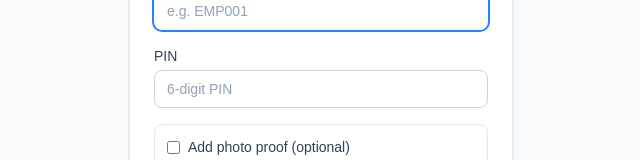
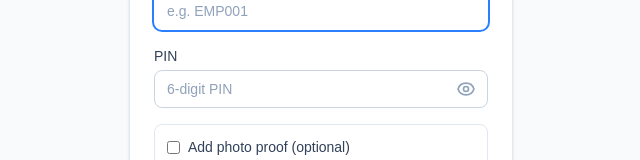
Before and after one commit to raceautoindia-official/attendance-app, a Next.js app: page /login in a window 1280 px wide. Shown: the part 347-507 px from the top of the page, without its empty margins (319-959 px from the left). Built offline with nearby package versions, Linux system fonts and the light colour scheme.

Commit message:
deploy v-7

```diff
--- a/app/(auth)/register-passkey/page.tsx
+++ b/app/(auth)/register-passkey/page.tsx
@@ -36,6 +36,7 @@ export default function RegisterPasskeyPage() {
   async function handleRegister() {
     setState('registering');
     setMessage(null);
+    let serverRpId: string | undefined;
     try {
       if (insecureContext) {
         setMessage('Passkeys require HTTPS. Open this app on https:// (or localhost) and try again.');
@@ -62,6 +63,10 @@ export default function RegisterPasskeyPage() {
         throw new Error(optJson.error ?? 'Failed to get registration options');
       }
 
+      // The domain (rp.id) the server configured the passkey for. Must match the
+      // page's hostname or the browser silently refuses to create a passkey.
+      serverRpId = (optJson.data as { rp?: { id?: string } })?.rp?.id;
+
       const credential = await startRegistration({ optionsJSON: optJson.data as Parameters<typeof startRegistration>[0]['optionsJSON'] });
 
       const verRes = await fetch('/api/auth/webauthn/register-verify', {
@@ -77,11 +82,22 @@ export default function RegisterPasskeyPage() {
       setTimeout(() => router.push(skipDest), 2000);
     } catch (err) {
       const msg = err instanceof Error ? err.message : 'Registration failed';
-      if (msg.includes('cancelled') || msg.includes('NotAllowed')) {
-        setMessage('Registration was cancelled. You can try again when ready.');
+      const host = typeof window !== 'undefined' ? window.location.hostname : '';
+      const domainMismatch = !!serverRpId && host !== serverRpId && !host.endsWith(`.${serverRpId}`);
+
+      if (domainMismatch) {
+        // The #1 real cause of "can't set passkey": server's WEBAUTHN_RP_ID does
+        // not match the site domain (e.g. left as 'localhost' in production).
+        setMessage(
+          `Passkey can't be set up: this site is configured for domain "${serverRpId}", but you are on "${host}". ` +
+          `Ask your administrator to set WEBAUTHN_RP_ID="${host}" and WEBAUTHN_ORIGIN="${window.location.origin}" on the server.`,
+        );
+        setState('error');
+      } else if (msg.includes('cancelled') || msg.includes('NotAllowed')) {
+        setMessage('Registration was cancelled or no screen lock/fingerprint is set up on this device. Set a device screen lock, then try again.');
         setState('idle');
       } else if (msg.includes('SecurityError') || msg.includes('insecure')) {
-        setMessage('Face lock registration requires HTTPS (or localhost).');
+        setMessage('Passkeys require HTTPS and a matching domain. Open the app on the real https:// address and try again.');
         setState('error');
       } else {
         setMessage(msg);
--- a/app/api/employees/route.ts
+++ b/app/api/employees/route.ts
@@ -248,6 +248,19 @@ export async function POST(request: NextRequest) {
     );
   }
 
+  // Auto-grant a PIN exemption so the new employee can sign in with their PIN
+  // and set up their passkey on first login. (Admin only hands out an ID + PIN;
+  // no separate "grant access" step needed.) Non-fatal if it fails.
+  try {
+    await query(
+      `INSERT INTO passkey_exemptions (employee_id, granted_by, reason, is_active)
+       VALUES (?, ?, ?, TRUE)`,
+      [insertId, auth.id, 'Initial setup — pending passkey enrolment'],
+    );
+  } catch (err) {
+    console.error('[employees] Failed to auto-grant initial PIN exemption:', err);
+  }
+
   await insertAuditLog({
     action: 'employee_created',
     entity: 'employee',
--- a/components/ui/Input.tsx
+++ b/components/ui/Input.tsx
@@ -1,6 +1,6 @@
 'use client';
 
-import { forwardRef, InputHTMLAttributes } from 'react';
+import { forwardRef, InputHTMLAttributes, useState } from 'react';
 import { cn } from '@/lib/cn';
 
 interface InputProps extends InputHTMLAttributes<HTMLInputElement> {
@@ -10,8 +10,12 @@ interface InputProps extends InputHTMLAttributes<HTMLInputElement> {
 }
 
 const Input = forwardRef<HTMLInputElement, InputProps>(
-  ({ label, error, helper, id, className, ...props }, ref) => {
+  ({ label, error, helper, id, className, type, ...props }, ref) => {
     const inputId = id ?? label?.toLowerCase().replace(/\s+/g, '-');
+    const isPassword = type === 'password';
+    const [revealed, setRevealed] = useState(false);
+    const effectiveType = isPassword ? (revealed ? 'text' : 'password') : type;
+
     return (
       <div className="flex flex-col gap-1">
         {label && (
@@ -22,15 +26,18 @@ const Input = forwardRef<HTMLInputElement, InputProps>(
             {label}
           </label>
         )}
+        <div className="relative">
           <input
             ref={ref}
             id={inputId}
+            type={effectiveType}
             className={cn(
               'block w-full rounded-lg border px-3 py-2 text-sm',
               'bg-white text-slate-900 placeholder-slate-400',
               'dark:bg-slate-800 dark:text-slate-100 dark:placeholder-slate-500',
               'focus:outline-none focus:ring-2 focus:ring-blue-500 focus:border-transparent',
               'transition-colors',
+              isPassword && 'pr-11',
               error
                 ? 'border-red-400 dark:border-red-500'
                 : 'border-slate-300 dark:border-slate-600',
@@ -38,6 +45,30 @@ const Input = forwardRef<HTMLInputElement, InputProps>(
             )}
             {...props}
           />
+          {isPassword && (
+            <button
+              type="button"
+              tabIndex={-1}
+              onClick={() => setRevealed(v => !v)}
+              aria-label={revealed ? 'Hide' : 'Show'}
+              className="absolute inset-y-0 right-0 flex items-center px-3 text-slate-400 hover:text-slate-600 dark:hover:text-slate-300"
+            >
+              {revealed ? (
+                <svg className="w-5 h-5" fill="none" stroke="currentColor" viewBox="0 0 24 24">
+                  <path strokeLinecap="round" strokeLinejoin="round" strokeWidth={2}
+                    d="M13.875 18.825A10.05 10.05 0 0112 19c-4.478 0-8.268-2.943-9.543-7a9.97 9.97 0 011.563-3.029m5.858.908a3 3 0 114.243 4.243M9.878 9.878l4.242 4.242M9.88 9.88l-3.29-3.29m7.532 7.532l3.29 3.29M3 3l18 18" />
+                </svg>
+              ) : (
+                <svg className="w-5 h-5" fill="none" stroke="currentColor" viewBox="0 0 24 24">
+                  <path strokeLinecap="round" strokeLinejoin="round" strokeWidth={2}
+                    d="M15 12a3 3 0 11-6 0 3 3 0 016 0z" />
+                  <path strokeLinecap="round" strokeLinejoin="round" strokeWidth={2}
+                    d="M2.458 12C3.732 7.943 7.523 5 12 5c4.478 0 8.268 2.943 9.542 7-1.274 4.057-5.064 7-9.542 7-4.477 0-8.268-2.943-9.542-7z" />
+                </svg>
+              )}
+            </button>
+          )}
+        </div>
         {error && <p className="text-xs text-red-500 dark:text-red-400">{error}</p>}
         {!error && helper && (
           <p className="text-xs text-slate-500 dark:text-slate-400">{helper}</p>
```
Lines whose indentation alone changed are shown as unchanged.
